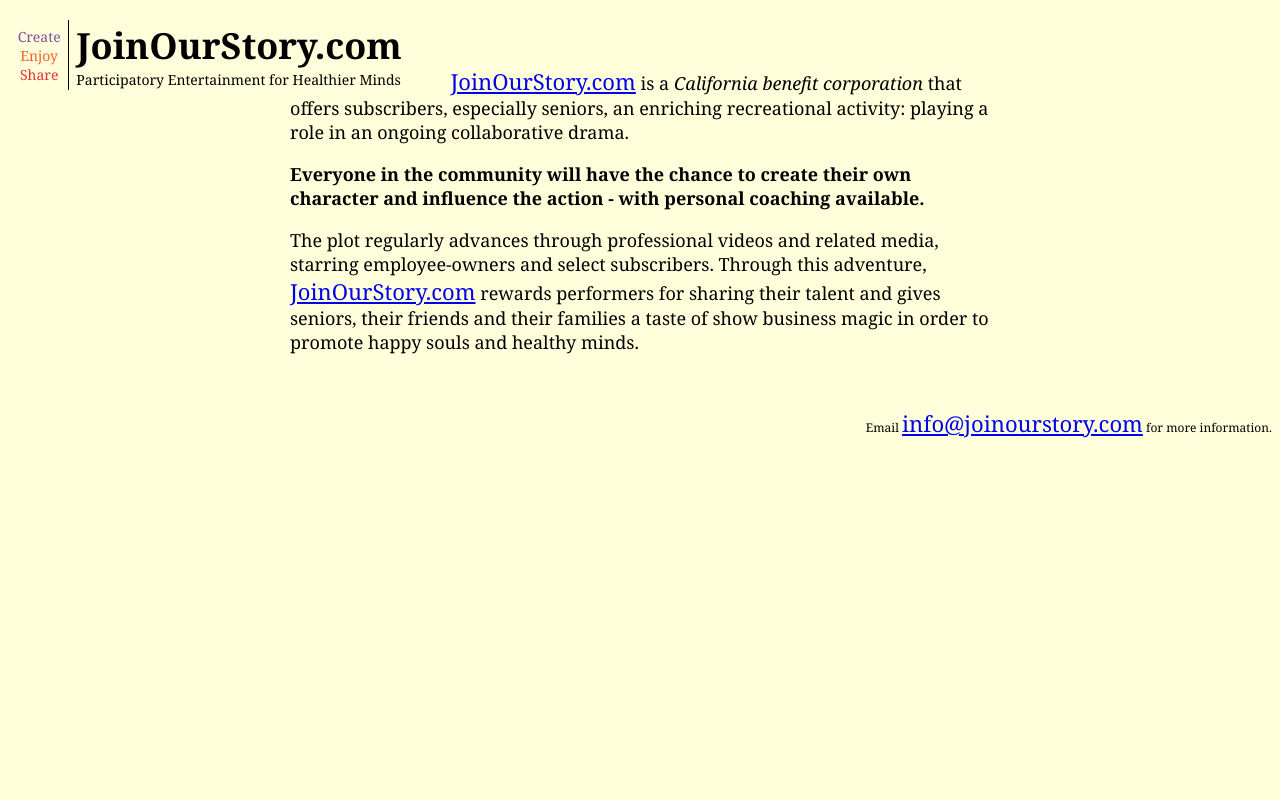
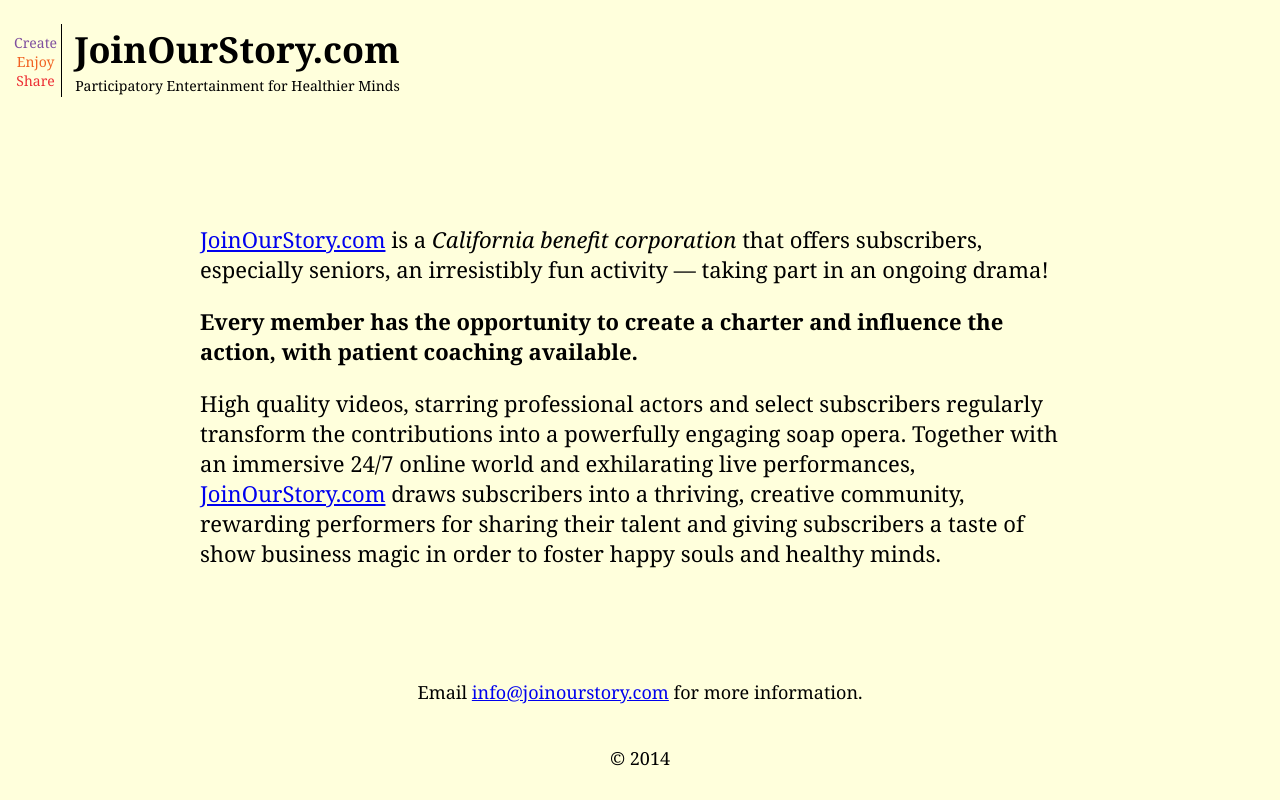
Before and after one commit to addsimm/JOSFound, a Django app: page / in a window 1280 px wide. Run offline with Django 3.2, Linux system fonts and the light colour scheme; parts of the project's set-up code (start-up, migrations or seed data) failed here and were passed over.

Commit message:
Changed requirements.txt

```diff
--- a/JOSFound/templates/JOSHome/JOSHome.html
+++ b/JOSFound/templates/JOSHome/JOSHome.html
@@ -1,84 +1,92 @@
 <!doctype html>
-<html>
+<html xmlns="http://www.w3.org/1999/html" xmlns="http://www.w3.org/1999/html">
+
 <head>
-<title>Homepage</title>
-
+    <title>JoinOurStory.com / Home</title>
     <style type="text/css">
         * {
-	background-color:#FFFFDC;
+            background-color: #FFFFDC;
             font-family: Cambria, "Hoefler Text", "Liberation Serif", Times, "Times New Roman", serif;
-	font-size: 14px;
         }
 
-	td {
-	padding-left: 5px;
-	padding-right: 5px;
-}
-
-	td.slogan {
-	text-align: center;
-        border-right: thin solid;
-    }
-	.center_text {
+        .mission_statement {
             margin-left: auto;
             margin-right: auto;
-    width: 50em
-
-}
-	.mission_statement {
-		font-size:18px;
-	}
-
-	a {
-		font-size:22px;
-	}
-
-	.info_email {
-		float:right;
-		font-size:12px;
+            width: 40em;
+            font-size: 22px;
         }
 
     </style>
 </head>
 <body>
-
 <table style="float:left; width:35%; border-collapse:separate;">
     <tbody>
     <tr>
-            <td class="slogan" style="width:4%;" >
+        <td style="width:4%; text-align:center; border-right:thin solid; font-size:14px; padding-top: 3px;">
             <span style="color: #7F509F">Create</span><br>
             <span style="color: #F16222">Enjoy</span><br>
             <span style="color: #ED3036">Share</span>
         </td>
-            <td style="width:31%;">
+        <td style="width:31%;  padding-left: 10px;">
             <span style="font-size:36px; font-weight: bold;">JoinOurStory.com</span><br>
-				<span>Participatory Entertainment for Healthier Minds</span>
+            <span style="font-size:14px; padding-left: 1px;">Participatory Entertainment for Healthier Minds</span>
         </td>
     </tr>
     </tbody>
 </table>
-<div class="center_text">
-  <p class="mission_statement"><br/><br/><a href="http://joinourstory.com">JoinOurStory.com</a>
+
+<div class="mission_statement">
+    <p>
+        <br/>
+        <br/>
+        <br/>
+        <br/>
+        <br/>
+        <br/>
+    </p>
+
+    <p>
+        <a href="http://joinourstory.com">JoinOurStory.com</a>
         is a
-      <span style="font-size:18px; font-style: italic;">
+      <span style="font-style: italic;">
           California benefit corporation
       </span>
-      that offers subscribers, especially seniors, an enriching recreational activity: playing a role in an ongoing collaborative drama.
+        that offers subscribers, especially seniors, an irresistibly fun activity &#8212 taking part in an ongoing
+        drama!
     </p>
-  <p class="mission_statement">
-      <span style="font-size:18px; font-weight: bold;">
-          Everyone in the community will have the chance to create their own character and influence the action - with personal coaching available.
+
+    <p>
+      <span style="font-weight: bold;">
+          Every member has the opportunity to create a charter and influence the action,
+          with patient coaching available.
       </span>
     </p>
-  <p class="mission_statement">
-      The plot regularly advances through professional videos and related media, starring employee-owners and select subscribers. Through this adventure,
+
+    <p>
+        High quality videos, starring professional actors and select subscribers regularly transform the contributions
+        into a powerfully engaging soap opera. Together with an immersive 24/7 online world and exhilarating live
+        performances,
         <a href="http://joinourstory.com">JoinOurStory.com</a>
-      rewards performers for sharing their talent and gives seniors, their friends and their families a taste of show business magic in order to promote happy souls and healthy minds.
-      <br/><br/>
+        draws subscribers into a thriving, creative community, rewarding performers for sharing their talent and giving
+        subscribers a taste of show business magic in order to foster happy souls and healthy minds.
+        <br/>
+        <br/>
+        <br/>
+        <br/>
     </p>
 </div>
-<p class="info_email">
+
+<div style="text-align: center; font-size: 18px;">
+    <p>
         Email <a href="mailto:info@joinourstory.com">info@joinourstory.com</a> for more information.
+
     </p>
+
+    <p>
+        <br/>
+        &copy 2014
+    </p>
+
+</div>
 </body>
 </html>
```
Lines whose indentation alone changed are shown as unchanged.
